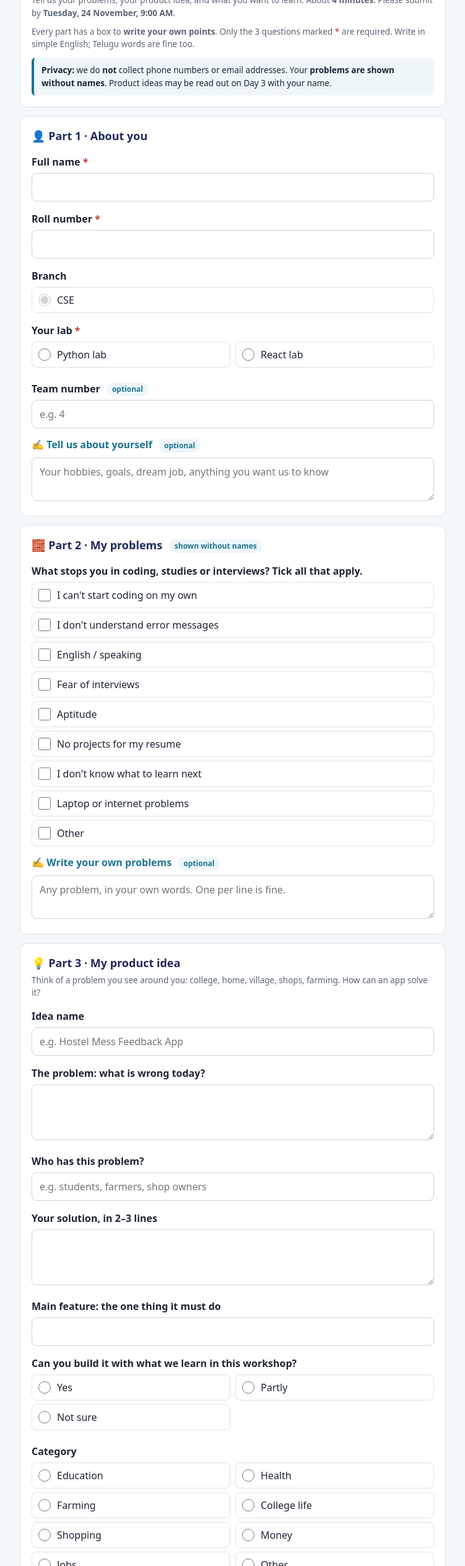
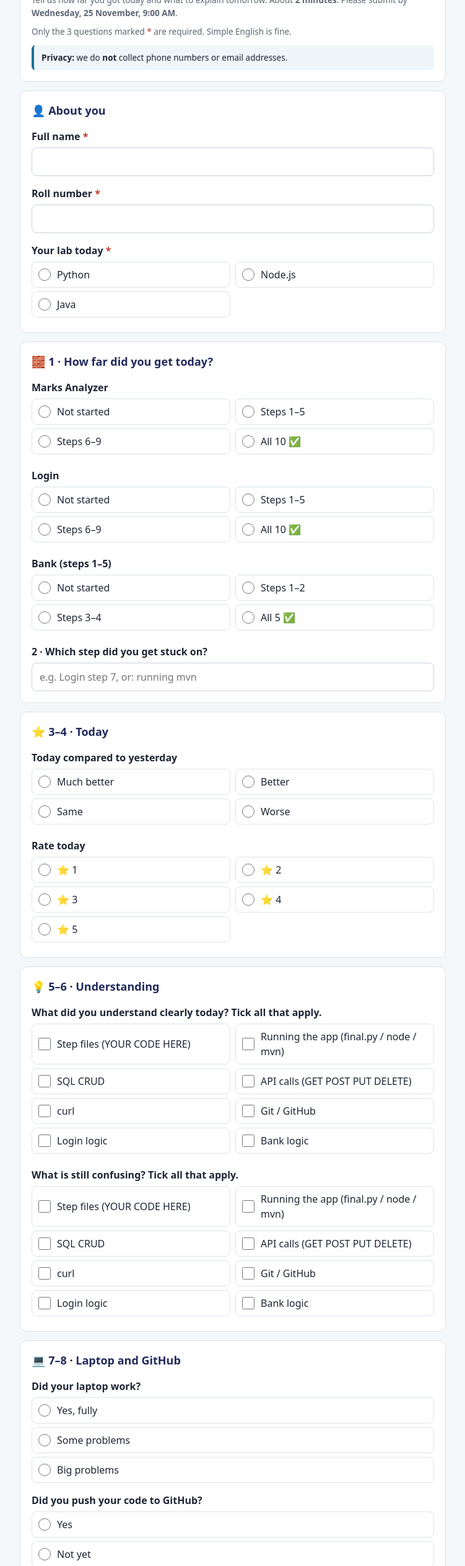
Before and after one commit to grkkworldorg/rkce-workshop, a plain HTML site: page index.html in a window 1280 px wide. Shown: the part 274-2800 px from the top of the page at 62% size, without its empty margins (264-1015 px from the left). Drawn offline with Linux system fonts and the light colour scheme.

Commit message:
Update index.html

```diff
--- a/index.html
+++ b/index.html
@@ -1,4 +1,4 @@
-<!doctype html><html><head><meta charset="utf-8"><meta name="viewport" content="width=device-width, initial-scale=1"><title>Day 1 Homework – ILP Workshop, RK College of Engineering</title>
+<!doctype html><html><head><meta charset="utf-8"><meta name="viewport" content="width=device-width, initial-scale=1"><title>Day 2 Feedback – ILP Workshop, RK College of Engineering</title>
 <style>
 :root{--navy:#21295C;--blue:#065A82;--teal:#1C7293;--amber:#F2A104;--bg:#F4F7F9;--ink:#1d2433;--mut:#5b6474;--line:#dde3ea}
 *{box-sizing:border-box}body{margin:0;background:var(--bg);color:var(--ink);font:16px/1.5 system-ui,-apple-system,"Segoe UI",Roboto,Arial,sans-serif}
@@ -47,101 +47,86 @@ textarea.own{min-height:70px;margin-top:6px}textarea.own.hl{outline:2px solid va
 <div class="tags"><span>Python</span><span>Full Stack JS</span><span>SQL</span><span>Git</span><span class="a">AWS Cloud</span></div>
 <div class="when"><b>23 – 25 November 2026 (Mon – Wed)</b> · by ILP – Rajeev Kumar's Knowledge World</div></div>
 <div id="f">
-<div class="card"><h2>📝 Day 1 Homework</h2><p class="hint">Tell us your problems, your product idea, and what you want to learn. About <b>4 minutes</b>. Please submit by <b>Tuesday, 24 November, 9:00 AM</b>.</p>
-<p class="hint">Every part has a box to <b>write your own points</b>. Only the 3 questions marked <span class="req">*</span> are required. Write in simple English; Telugu words are fine too.</p>
-<div class="privacy"><b>Privacy:</b> we do <b>not</b> collect phone numbers or email addresses. Your <b>problems are shown without names</b>. Product ideas may be read out on Day 3 with your name.</div></div>
+<div class="card"><h2>📝 Day 2 Feedback</h2><p class="hint">Tell us how far you got today and what to explain tomorrow. About <b>2 minutes</b>. Please submit by <b>Wednesday, 25 November, 9:00 AM</b>.</p>
+<p class="hint">Only the 3 questions marked <span class="req">*</span> are required. Simple English is fine.</p>
+<div class="privacy"><b>Privacy:</b> we do <b>not</b> collect phone numbers or email addresses.</div></div>
 
-<div class="card"><h2>👤 Part 1 · About you</h2>
+<div class="card"><h2>👤 About you</h2>
 <div class="q"><label class="t">Full name <span class="req">*</span></label><input type="text" id="name" maxlength="100"></div>
 <div class="q"><label class="t">Roll number <span class="req">*</span></label><input type="text" id="roll" maxlength="30"></div>
-<div class="q"><label class="t">Branch</label><div class="opt" style="cursor:default"><input type="radio" checked disabled> CSE</div></div>
-<div class="q"><label class="t">Your lab <span class="req">*</span></label><div id="lab" class="cols"></div></div>
-<div class="q"><label class="t">Team number <span class="pill">optional</span></label><input type="text" id="team" maxlength="10" placeholder="e.g. 4"></div>
-<label class="own-l" for="about">✍️ Tell us about yourself <span class="pill">optional</span></label>
-<textarea id="about" class="own" maxlength="1000" placeholder="Your hobbies, goals, dream job, anything you want us to know"></textarea>
+<div class="q"><label class="t">Your lab today <span class="req">*</span></label><div id="lab" class="cols"></div></div>
 </div>
 
-<div class="card"><h2>🧱 Part 2 · My problems <span class="pill">shown without names</span></h2>
-<div class="q"><label class="t">What stops you in coding, studies or interviews? Tick all that apply.</label><div id="problems"></div></div>
-<label class="own-l" for="ownProblems">✍️ Write your own problems <span class="pill">optional</span></label>
-<textarea id="ownProblems" class="own" maxlength="2000" placeholder="Any problem, in your own words. One per line is fine."></textarea>
+<div class="card"><h2>🧱 1 · How far did you get today?</h2>
+<div class="q"><label class="t">Marks Analyzer</label><div id="marks" class="cols"></div></div>
+<div class="q"><label class="t">Login</label><div id="login" class="cols"></div></div>
+<div class="q"><label class="t">Bank (steps 1–5)</label><div id="bank" class="cols"></div></div>
+<div class="q"><label class="t">2 · Which step did you get stuck on?</label><input type="text" id="stuck" maxlength="300" placeholder="e.g. Login step 7, or: running mvn"></div>
 </div>
 
-<div class="card"><h2>💡 Part 3 · My product idea</h2><p class="hint">Think of a problem you see around you: college, home, village, shops, farming. How can an app solve it?</p>
-<div class="q"><label class="t">Idea name</label><input type="text" id="ideaName" maxlength="120" placeholder="e.g. Hostel Mess Feedback App"></div>
-<div class="q"><label class="t">The problem: what is wrong today?</label><textarea id="ideaProblem" maxlength="1000"></textarea></div>
-<div class="q"><label class="t">Who has this problem?</label><input type="text" id="ideaWho" maxlength="300" placeholder="e.g. students, farmers, shop owners"></div>
-<div class="q"><label class="t">Your solution, in 2–3 lines</label><textarea id="ideaSolution" maxlength="1500"></textarea></div>
-<div class="q"><label class="t">Main feature: the one thing it must do</label><input type="text" id="ideaFeature" maxlength="500"></div>
-<div class="q"><label class="t">Can you build it with what we learn in this workshop?</label><div id="canBuild" class="cols"></div></div>
-<div class="q"><label class="t">Category</label><div id="category" class="cols"></div></div>
-<label class="own-l" for="otherIdeas">✍️ Any other ideas or points <span class="pill">optional</span></label>
-<textarea id="otherIdeas" class="own" maxlength="2000" placeholder="A second idea, extra features, anything else"></textarea>
+<div class="card"><h2>⭐ 3–4 · Today</h2>
+<div class="q"><label class="t">Today compared to yesterday</label><div id="compare" class="cols"></div></div>
+<div class="q"><label class="t">Rate today</label><div id="rating" class="cols"></div></div>
 </div>
 
-<div class="card"><h2>🎯 Part 4 · Learning & expectations</h2>
-<div class="q"><label class="t">What do you want to learn next? Tick all that apply.</label><div id="learn" class="cols"></div></div>
-<label class="own-l" for="ownLearn">✍️ Other things I want to learn <span class="pill">optional</span></label>
-<textarea id="ownLearn" class="own" maxlength="1000"></textarea>
-<div class="q"><label class="t">What do you expect from us (ILP)? Tick all that apply.</label><div id="expect"></div></div>
-<label class="own-l" for="ownExpect">✍️ What else do you expect from us? <span class="pill">optional</span></label>
-<textarea id="ownExpect" class="own" maxlength="1500"></textarea>
+<div class="card"><h2>💡 5–6 · Understanding</h2>
+<div class="q"><label class="t">What did you understand clearly today? Tick all that apply.</label><div id="understood" class="cols"></div></div>
+<div class="q"><label class="t">What is still confusing? Tick all that apply.</label><div id="confusing" class="cols"></div></div>
 </div>
 
-<div class="card"><h2>🗣️ Part 5 · Day 1 feedback</h2>
-<div class="q"><label class="t">Today was:</label><div id="pace" class="cols"></div></div>
-<div class="q"><label class="t">One thing to explain again tomorrow</label><input type="text" id="explainAgain" maxlength="500"></div>
-<label class="own-l" for="ownFeedback">✍️ Your feedback in your own words <span class="pill">optional</span></label>
-<textarea id="ownFeedback" class="own" maxlength="2000" placeholder="What you liked, what was hard, what we should change"></textarea>
+<div class="card"><h2>💻 7–8 · Laptop and GitHub</h2>
+<div class="q"><label class="t">Did your laptop work?</label><div id="laptop"></div>
+<textarea id="laptopProblem" class="own hide" maxlength="500" placeholder="What was the problem? (e.g. mvn not found, port 8080 in use)"></textarea></div>
+<div class="q"><label class="t">Did you push your code to GitHub?</label><div id="github"></div></div>
+</div>
+
+<div class="card"><h2>🎯 9–10 · You and tomorrow</h2>
+<div class="q"><label class="t">One thing you learned today, in your own words</label><textarea id="learned" maxlength="1000"></textarea></div>
+<div class="q"><label class="t">What do you want most tomorrow? Tick up to 2.</label><div id="want" class="cols"></div></div>
+<label class="own-l" for="other">✍️ Anything else? Tell us in your own words <span class="pill">optional</span></label>
+<textarea id="other" class="own" maxlength="2000"></textarea>
 <div id="err" class="err"></div>
-<button class="btn" id="send">Submit homework ✓</button>
+<button class="btn" id="send">Submit feedback ✓</button>
 </div></div>
 
-<div id="done" class="hide"><div class="card done"><h2>✅ Thank you!</h2><p id="doneMsg">Your homework is submitted.</p>
-<p class="hint">Want to change something? Just fill the form again with the same roll number. Your latest answers will be kept.</p>
+<div id="done" class="hide"><div class="card done"><h2>✅ Thank you!</h2><p id="doneMsg">Your feedback is submitted.</p>
+<p class="hint">Want to change something? Fill the form again with the same roll number. Your latest answers will be kept.</p>
 <button class="btn" id="again" style="background:#6b7480">Edit my answers</button>
-<p class="hint" style="margin-top:16px">See you tomorrow. – ILP Team</p></div></div>
+<p class="hint" style="margin-top:16px">See you tomorrow for the final day! – ILP Team</p></div></div>
 </div><script>
-var LABS=[["Python","Python lab"],["React","React lab"]];
-var PROBLEMS=["I can't start coding on my own","I don't understand error messages","English / speaking","Fear of interviews","Aptitude","No projects for my resume","I don't know what to learn next","Laptop or internet problems","Other"];
-var CANBUILD=["Yes","Partly","Not sure"];
-var CATS=["Education","Health","Farming","College life","Shopping","Money","Jobs","Other"];
-var LEARN=["Python (deeper)","Java","React / web development","Node / backend","SQL / databases","Cloud (AWS / Azure)","DevOps / Git / Linux","Data analysis / AI / ML","Cyber security","Aptitude","English / speaking","Interview preparation","Other"];
-var EXPECT=["More workshops like this","Internship / live project","Placement training","Mock interviews","Resume and LinkedIn help","Certificate course","Doubt support after the workshop","Other"];
-var PACE=["Too fast","Just right","Too slow"];
-// which "write your own" box goes with which tick-list
-var OWN={problems:"ownProblems",learn:"ownLearn",expect:"ownExpect",category:"otherIdeas"};
+var LABS=["Python","Node.js","Java"];
+var MARKS=["Not started","Steps 1–5","Steps 6–9","All 10 ✅"];
+var LOGIN=MARKS;
+var BANK=["Not started","Steps 1–2","Steps 3–4","All 5 ✅"];
+var COMPARE=["Much better","Better","Same","Worse"];
+var RATING=["1","2","3","4","5"];
+var TOPICS=["Step files (YOUR CODE HERE)","Running the app (final.py / node / mvn)","SQL CRUD","API calls (GET POST PUT DELETE)","curl","Git / GitHub","Login logic","Bank logic"];
+var LAPTOP=["Yes, fully","Some problems","Big problems"];
+var GITHUB=["Yes","Not yet","I don't have a GitHub account"];
+var WANT=["Finish my projects","Git / GitHub push","Interview practice","More API / CRUD","Java vs Python: which path?","Resume help"];
 function $(id){return document.getElementById(id)}
-function build(box,type,items){items.forEach(function(it){var v=Array.isArray(it)?it[0]:it,t=Array.isArray(it)?it[1]:it;
- var l=document.createElement("label");l.className="opt";var i=document.createElement("input");i.type=type;i.name=box;i.value=v;
- l.appendChild(i);l.appendChild(document.createTextNode(t));$(box).appendChild(l);});}
+function build(box,type,items){items.forEach(function(v){var l=document.createElement("label");l.className="opt";var i=document.createElement("input");i.type=type;i.name=box;i.value=v;l.appendChild(i);l.appendChild(document.createTextNode(type==="radio"&&box==="rating"?"⭐ "+v:v));$(box).appendChild(l);});}
 function one(n){var e=document.querySelector("input[name=\""+n+"\"]:checked");return e?e.value:""}
 function many(n){return [].slice.call(document.querySelectorAll("input[name=\""+n+"\"]:checked")).map(function(i){return i.value})}
-build("lab","radio",LABS);build("problems","checkbox",PROBLEMS);build("canBuild","radio",CANBUILD);
-build("category","radio",CATS);build("learn","checkbox",LEARN);build("expect","checkbox",EXPECT);build("pace","radio",PACE);
-function refresh(){
- document.querySelectorAll(".opt").forEach(function(l){var i=l.querySelector("input");l.classList.toggle("other-on",i.value==="Other"&&i.checked)});
- Object.keys(OWN).forEach(function(k){if(!OWN[k])return;var on=document.querySelector("input[name=\""+k+"\"][value=Other]:checked");
-  var ta=$(OWN[k]);ta.classList.toggle("hl",!!on);if(on&&!ta.value)ta.placeholder="You ticked Other. Please write it here.";});}
-document.addEventListener("change",refresh);
+build("lab","radio",LABS);build("marks","radio",MARKS);build("login","radio",LOGIN);build("bank","radio",BANK);
+build("compare","radio",COMPARE);build("rating","radio",RATING);build("understood","checkbox",TOPICS);build("confusing","checkbox",TOPICS);
+build("laptop","radio",LAPTOP);build("github","radio",GITHUB);build("want","checkbox",WANT);
+document.addEventListener("change",function(e){
+ var lp=one("laptop");$("laptopProblem").className="own"+(lp&&lp!=="Yes, fully"?"":" hide");
+ if(e.target.name==="want"){var w=document.querySelectorAll("input[name=want]:checked");if(w.length>2)e.target.checked=false;}
+});
 function v(id){return $(id).value.trim()}
-function collect(){var e=[];var name=v("name"),roll=v("roll");if(!name)e.push("Full name");if(!roll)e.push("Roll number");
-var br="CSE";var lab=one("lab");if(!lab)e.push("Lab");
- if(e.length){$("err").textContent="Please fill: "+e.join(", ")+" (in Part 1)";return null}
- return{name:name,roll:roll,branch:br,lab:lab,team:v("team"),about:v("about"),
-  problems:many("problems"),ownProblems:v("ownProblems"),
-  ideaName:v("ideaName"),ideaProblem:v("ideaProblem"),ideaWho:v("ideaWho"),ideaSolution:v("ideaSolution"),ideaFeature:v("ideaFeature"),
-  canBuild:one("canBuild"),category:one("category"),otherIdeas:v("otherIdeas"),
-  learn:many("learn"),ownLearn:v("ownLearn"),expect:many("expect"),ownExpect:v("ownExpect"),
-  pace:one("pace"),explainAgain:v("explainAgain"),ownFeedback:v("ownFeedback")}}
+function collect(){var e=[];var name=v("name"),roll=v("roll"),lab=one("lab");if(!name)e.push("Full name");if(!roll)e.push("Roll number");if(!lab)e.push("Lab");
+ if(e.length){$("err").textContent="Please fill: "+e.join(", ")+" (in About you)";return null}
+ return{name:name,roll:roll,lab:lab,marks:one("marks"),login:one("login"),bank:one("bank"),stuck:v("stuck"),compare:one("compare"),rating:one("rating"),
+  understood:many("understood"),confusing:many("confusing"),laptop:one("laptop"),laptopProblem:v("laptopProblem"),github:one("github"),
+  learned:v("learned"),want:many("want"),other:v("other")}}
 var API="https://script.google.com/macros/s/AKfycbymDI50T5zCIYdEtwbAW3oaHLtmL-b_WIbdEqTvm_QH1tvbTLLxRcUaMxkLCcBXbFy1/exec";
-$("send").onclick=function(){var b=this;$("err").textContent="";var p=collect();if(!p)return;
- b.disabled=true;b.textContent="Submitting…";
- fetch(API,{method:"POST",body:JSON.stringify({action:"homework",p:p}),headers:{"Content-Type":"text/plain;charset=utf-8"},credentials:"omit",redirect:"follow"})
+$("send").onclick=function(){var b=this;$("err").textContent="";var p=collect();if(!p)return;b.disabled=true;b.textContent="Submitting…";
+ fetch(API,{method:"POST",body:JSON.stringify({action:"day2",p:p}),headers:{"Content-Type":"text/plain;charset=utf-8"},credentials:"omit",redirect:"follow"})
  .then(function(x){return x.json()}).then(function(j){if(j.err)throw new Error(j.err);
-   $("doneMsg").textContent=j.ok&&j.ok.updated?"Your answers are updated.":"Your homework is submitted.";
-   $("f").className="hide";$("done").className="";window.scrollTo(0,0)})
+   $("doneMsg").textContent=j.ok&&j.ok.updated?"Your answers are updated.":"Your feedback is submitted.";$("f").className="hide";$("done").className="";window.scrollTo(0,0)})
  .catch(function(err){$("err").textContent=(err&&err.message&&err.message.indexOf("fetch")<0)?err.message:"Network problem. Please check your internet and try again.";})
- .finally(function(){b.disabled=false;b.textContent="Submit homework ✓"})};
+ .finally(function(){b.disabled=false;b.textContent="Submit feedback ✓"})};
 $("again").onclick=function(){$("done").className="hide";$("f").className="";window.scrollTo(0,0)};
 </script></body></html>
```
